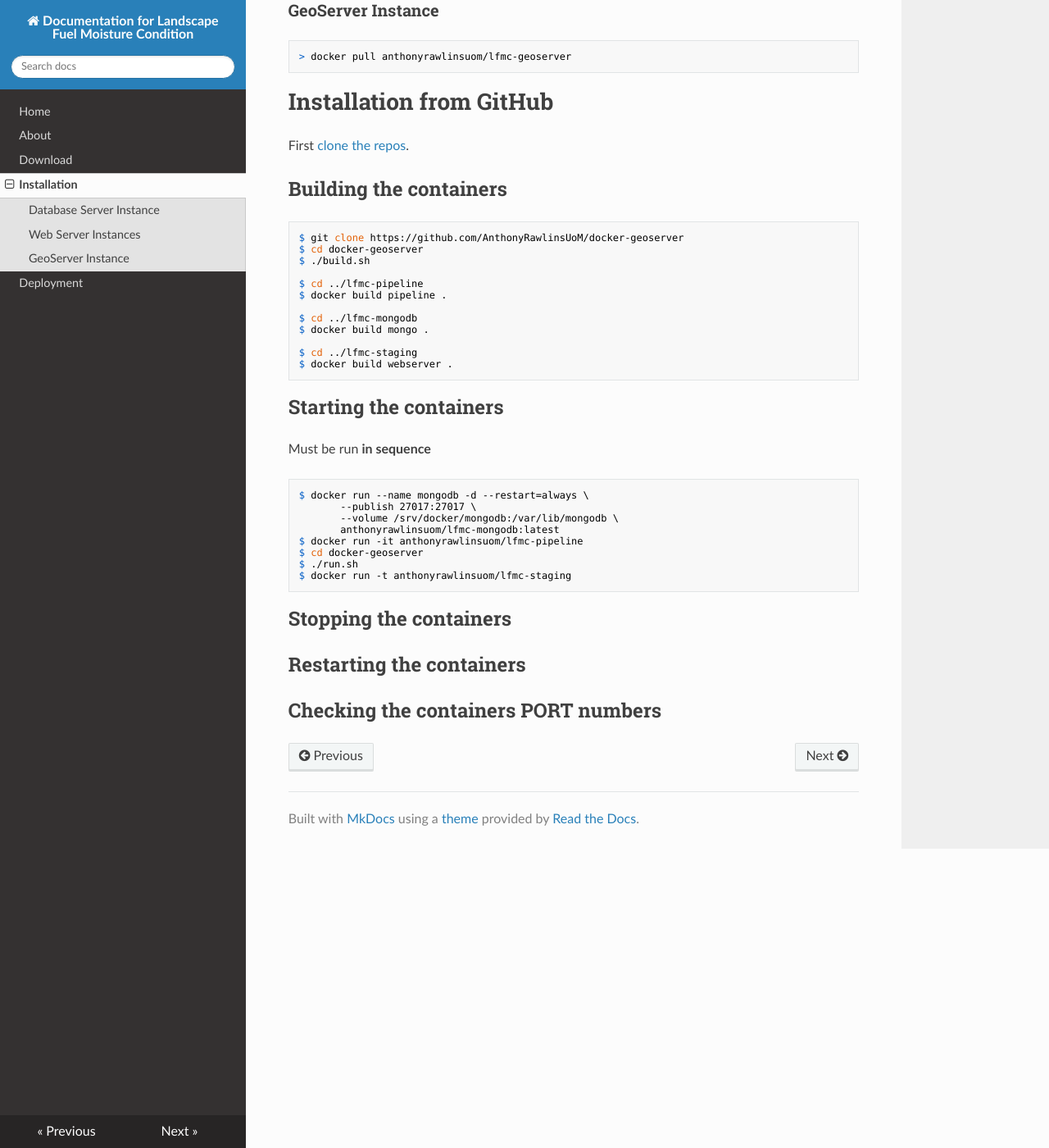
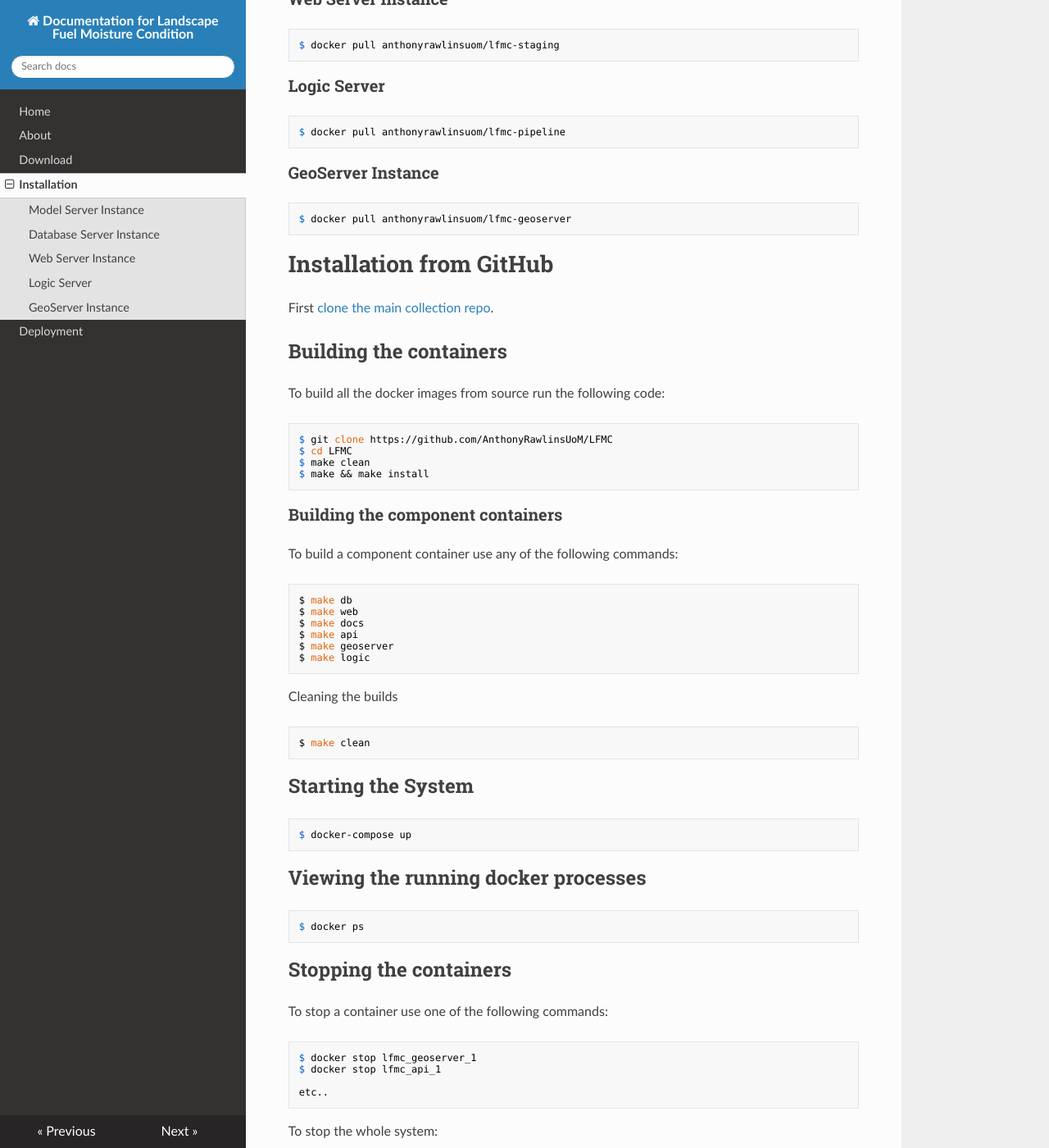
Before and after one commit to AnthonyRawlinsUoM/lfmc-docs, an MkDocs documentation site: the page built from docs/install.md, in a window 1280 px wide and 1400 px high, scrolled down 387 px. Shown: the whole window at 82% size. Built offline with MkDocs 1.6.1, drawn with Linux system fonts in a browser that asks for light colours; nearby versions of some CDN libraries; old or Windows-style settings are respelled for this version of MkDocs; some of the changed text lies outside the part shown.

```diff
--- a/docs/install.md
+++ b/docs/install.md
@@ -1,52 +1,71 @@
 # Installation from Docker
+
+### Model Server Instance
+
+	$ docker pull anthonyrawlinsuom/lfmc-api
 
 ### Database Server Instance
 
-	> docker pull anthonyrawlinsuom/lfmc-mongodb
+	$ docker pull anthonyrawlinsuom/lfmc-mongodb
 
-### Web Server Instances
+### Web Server Instance
 
-	> docker pull anthonyrawlinsuom/lfmc-staging
-	> docker pull anthonyrawlinsuom/lfmc-pipeline
+	$ docker pull anthonyrawlinsuom/lfmc-staging
+
+### Logic Server
+	$ docker pull anthonyrawlinsuom/lfmc-pipeline
 
 ### GeoServer Instance
 
-	> docker pull anthonyrawlinsuom/lfmc-geoserver
+	$ docker pull anthonyrawlinsuom/lfmc-geoserver
 
 # Installation from GitHub
 
-First [clone the repos](download).
+First [clone the main collection repo](download).
 
 ## Building the containers
 
-	$ git clone https://github.com/AnthonyRawlinsUoM/docker-geoserver
-	$ cd docker-geoserver
-	$ ./build.sh
+To build all the docker images from source run the following code:
 
-	$ cd ../lfmc-pipeline
-	$ docker build pipeline .
+	$ git clone https://github.com/AnthonyRawlinsUoM/LFMC
+	$ cd LFMC
+	$ make clean
+    $ make && make install
 
-	$ cd ../lfmc-mongodb
-	$ docker build mongo .
+### Building the component containers
 
-	$ cd ../lfmc-staging
-	$ docker build webserver .
+To build a component container use any of the following commands:
 
-## Starting the containers
+    $ make db
+    $ make web
+    $ make docs
+    $ make api
+    $ make geoserver
+    $ make logic
 
-Must be run **in sequence**
+Cleaning the builds
 
-	$ docker run --name mongodb -d --restart=always \
-           --publish 27017:27017 \
-           --volume /srv/docker/mongodb:/var/lib/mongodb \
-           anthonyrawlinsuom/lfmc-mongodb:latest
-	$ docker run -it anthonyrawlinsuom/lfmc-pipeline
-	$ cd docker-geoserver
-	$ ./run.sh
-	$ docker run -t anthonyrawlinsuom/lfmc-staging
+    $ make clean
+
+## Starting the System
+
+	$ docker-compose up
+
+## Viewing the running docker processes
+
+    $ docker ps
 
 ## Stopping the containers
 
+To stop a container use one of the following commands:
+
+    $ docker stop lfmc_geoserver_1
+    $ docker stop lfmc_api_1
+
+    etc..
+
+To stop the whole system:
+
+    Ctrl-C in the active console (*Twice* to force a stop)
+
 ## Restarting the containers
-
-## Checking the containers PORT numbers
```
Also changed, not shown: docs/deploy.md (+26 -29 lines), docs/index.md (+4 -2 lines), 3 other files.
